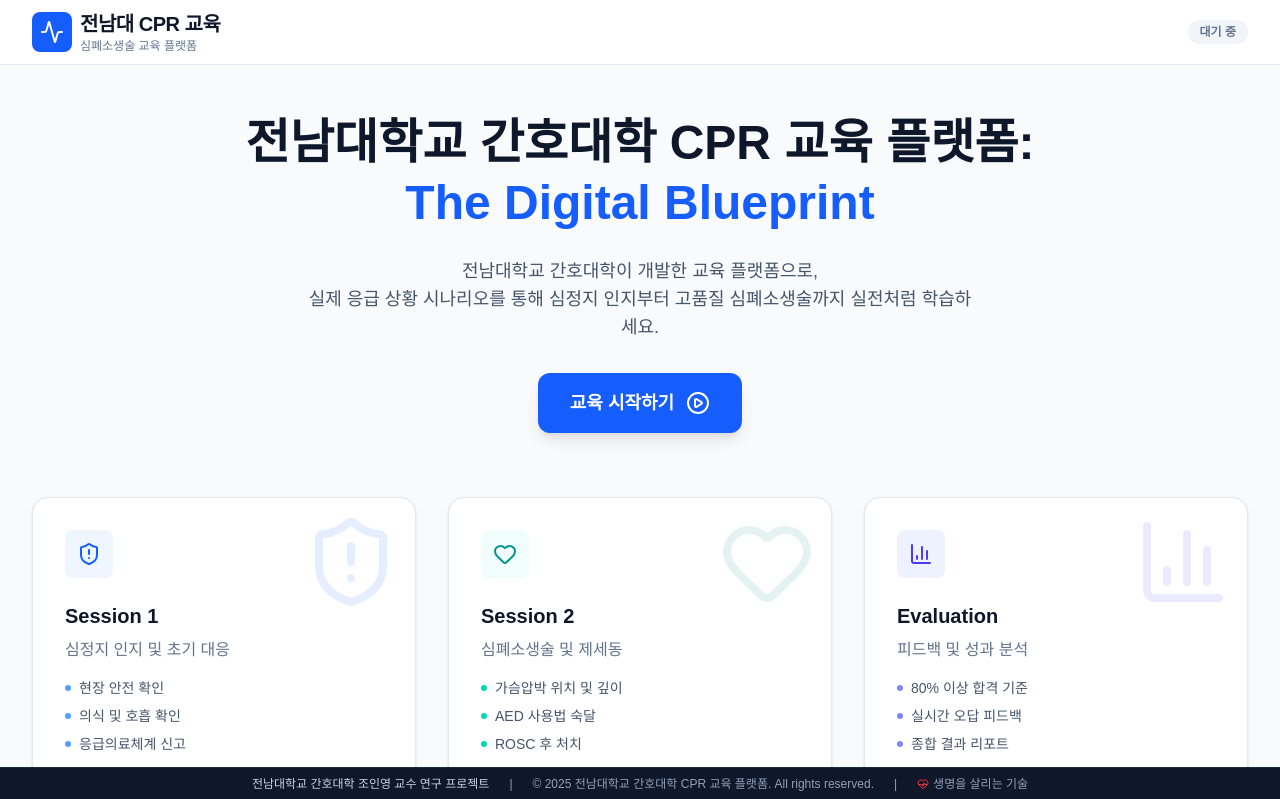
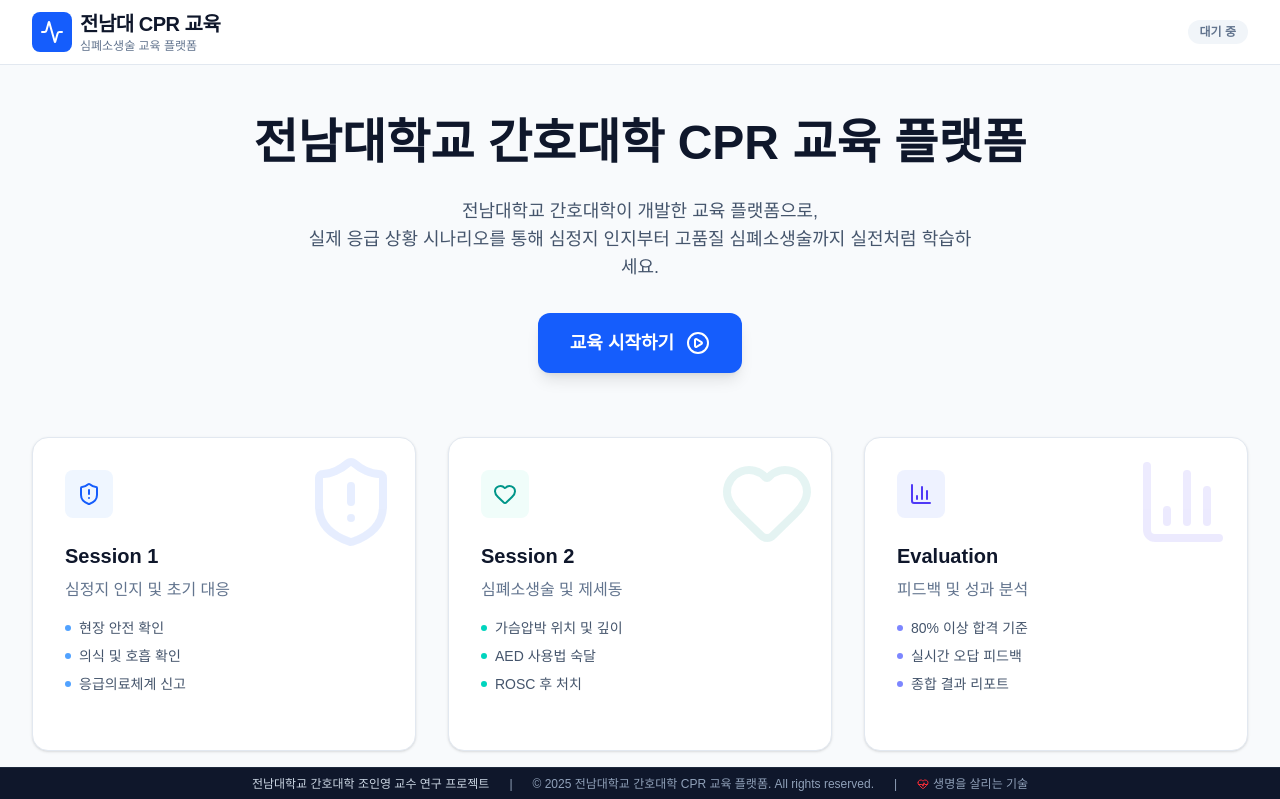
Before and after one commit to winwin-ai/cpr-ai-feedback-system2, a Next.js app: page / in a window 1280 px wide. Shown: the top 799 px of the page. Built offline with nearby package versions, Linux system fonts and the light colour scheme.

Commit message:
Update Dashboard title

```diff
--- a/components/Dashboard.tsx
+++ b/components/Dashboard.tsx
@@ -21,9 +21,7 @@ export const Dashboard: React.FC<DashboardProps> = ({
       {/* Hero Section */}
       <div className="text-center mb-16">
         <h2 className="text-4xl md:text-5xl font-black text-slate-900 mb-6 leading-tight">
-          전남대학교 간호대학 CPR 교육 플랫폼:
-          <br />
-          <span className="text-blue-600">The Digital Blueprint</span>
+          전남대학교 간호대학 CPR 교육 플랫폼
         </h2>
         <p className="text-lg text-slate-600 max-w-2xl mx-auto mb-8">
           전남대학교 간호대학이 개발한 교육 플랫폼으로,
```
